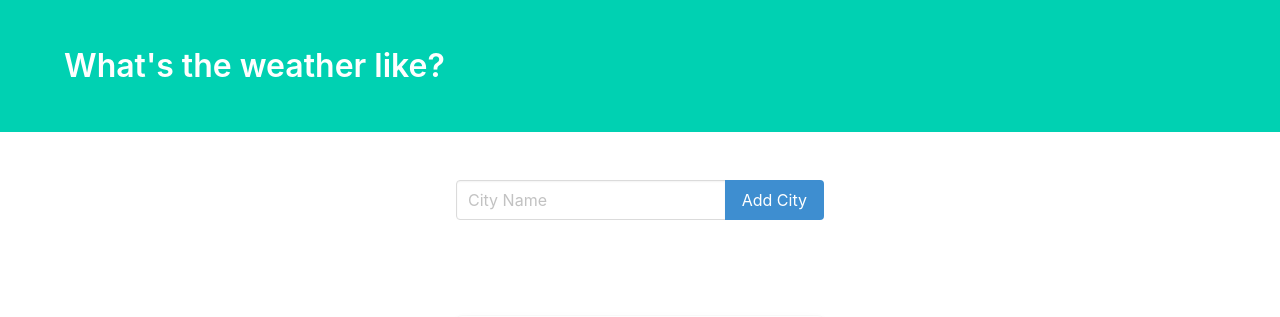
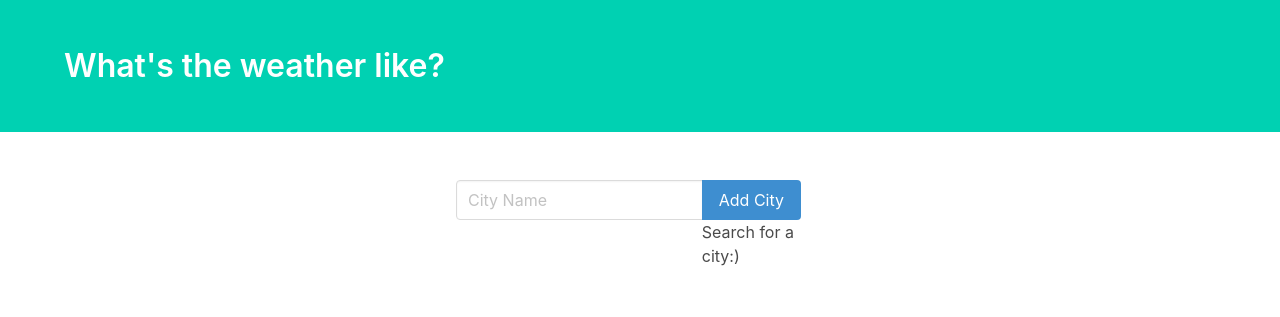
Before and after one commit to bugidemaheshbabu/weather_app, a Django app: page / in a window 1280 px wide. Shown: the top 317 px of the page. Run offline with Django 3.2, Linux system fonts and the light colour scheme; data comes from the database, SQL or seed files in the repository; data that the repository does not hold is empty; some libraries are stand-ins or nearby versions.

Commit message:
Add search description

```diff
--- a/weather/templates/weather/weather.html
+++ b/weather/templates/weather/weather.html
@@ -35,6 +35,7 @@
                                 <button type="submit" class="button is-info">
                                     Add City
                                 </button>
+                                <p>Search for a city:)</p>
                             </div>
                         </div>
                         {% if message %}
```
